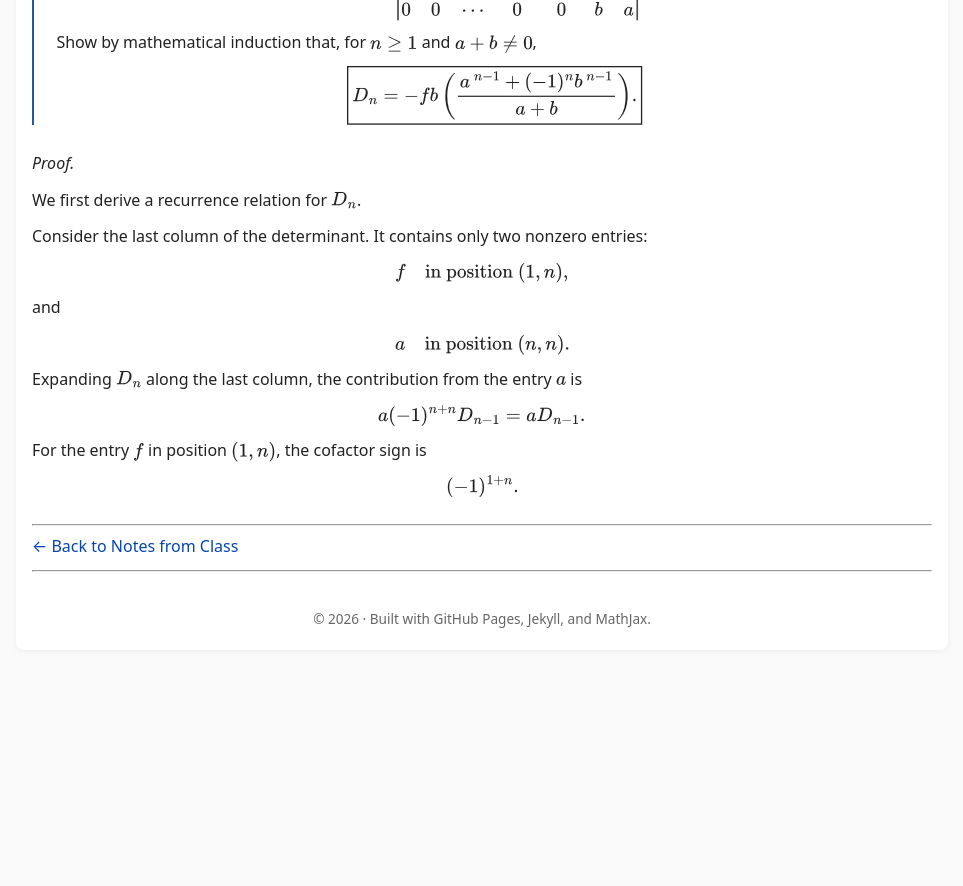
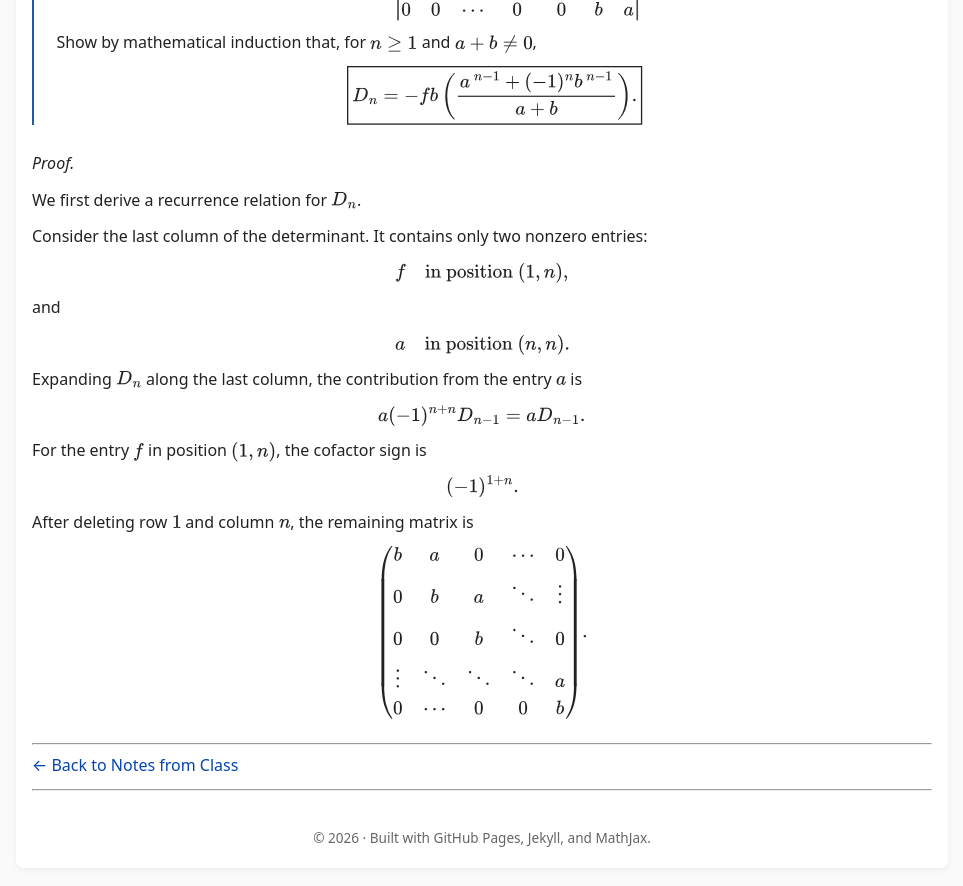
Before and after one commit to SaleemKamaludin/SaleemKamaludin.github.io, a Jekyll site: the page built from courses/math-2276/notes-from-class/lecture-2/index.md, in a window 1280 px wide and 900 px high, scrolled down 11559 px. Shown: the top 886 px of the window, without its empty margins (158-1121 px from the left). Built offline with Jekyll 4.4.1, drawn with Linux system fonts in a browser that asks for light colours; before the commit the page ends 12241 px from its top, so only the background shows below that.

Commit message:
Continue proof of Example 1.2

```diff
--- a/courses/math-2276/notes-from-class/lecture-2/index.md
+++ b/courses/math-2276/notes-from-class/lecture-2/index.md
@@ -1772,6 +1772,28 @@ D_n=
   </div>
 
   </div>
+
+  <div id="example-1-2-proof-remaining-matrix">
+
+  <p>
+    After deleting row \(1\) and column \(n\), the remaining matrix is
+  </p>
+
+  <div class="display-math">
+
+  \[
+  \begin{pmatrix}
+  b & a & 0 & \cdots & 0\\
+  0 & b & a & \ddots & \vdots\\
+  0 & 0 & b & \ddots & 0\\
+  \vdots & \ddots & \ddots & \ddots & a\\
+  0 & \cdots & 0 & 0 & b
+  \end{pmatrix}.
+  \]
+
+  </div>
+
+  </div>
 </div>
 
 ---
```
